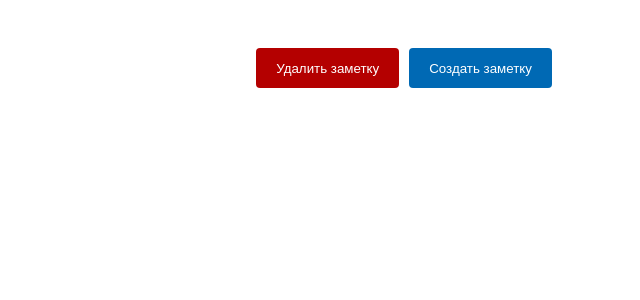
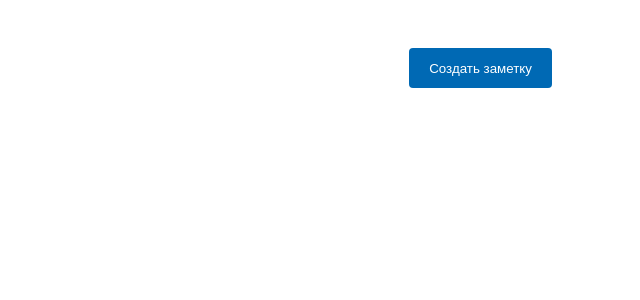
Before and after one commit to AlinaVlasova1/Nebus, a Nuxt app: page / in a window 1280 px wide. Shown: the top 300 px of the page, without its empty margins (640-1280 px from the left). Built offline with nearby package versions, Linux system fonts and the light colour scheme.

Commit message:
create AgreementDeleteNoteWindow, add layout NoteCard

```diff
--- /dev/null
+++ b/components/AgreementDeleteNoteWindow.vue
@@ -0,0 +1,16 @@
+<script lang="ts">
+
+export default defineComponent({
+  name: "AgreementDeleteNoteWindow",
+})
+</script>
+
+<template>
+  <div>
+
+  </div>
+</template>
+
+<style scoped>
+
+</style>
--- a/components/NoteCard.vue
+++ b/components/NoteCard.vue
@@ -7,9 +7,45 @@ export default defineComponent({
 </script>
 
 <template>
-  <div>{{note}}</div>
+  <div class="note-card" >
+    <div class="note-card__inner">
+      <div>
+        <h1 class="note-card__title">{{note.title}}</h1>
+        <div v-for="(todo, index) in note.toDo">
+          <span v-if="(index + 1) < 4">{{index+1}}.  {{todo.description}}</span>
+        </div>
+      </div>
+      <button class="note__button-delete" @click="">
+        <img class="window__trash_bin" src="public/icon/trash_bin.svg" alt="trash_bin">
+      </button>
+    </div>
+  </div>
 </template>
 
 <style scoped>
 
+  .note-card {
+    background-color: rgb(95, 134, 181);
+    color: white;
+    display: inline-block;
+    width: 100%;
+    margin-top: 20px;
+    border-radius: 10px;
+  }
+
+  .note-card__inner {
+    margin: 20px;
+    display: flex;
+  }
+
+  .note-card__title {
+    font-family: "Montserrat", serif;
+  }
+
+  .note__button-delete {
+    background-color: rgb(95, 134, 181);
+    border: none;
+    margin-left: auto;
+    margin-right: 0;
+  }
 </style>
--- a/pages/index.vue
+++ b/pages/index.vue
@@ -24,7 +24,6 @@ export default defineComponent({
 <template>
   <div class="main-block">
     <div class="main-block__buttons-style">
-      <button class="main-block__button-delete">Удалить заметку</button>
       <button  class="main-block__button-create" @click="isTriggeredCreateWindow = true">Создать заметку</button>
     </div>
     <div class="main-block__notes" v-if="notesStore.notes.length > 0">
@@ -36,13 +35,17 @@ export default defineComponent({
 
 <style scoped>
 
+  .main-block {
+    padding: 40px 80px;
+  }
+
   .main-block__buttons-style {
     display: flex;
-    padding: 40px 80px;
   }
 
   .main-block__button-create {
     margin-right: 0;
+    margin-left: auto;
     border: none;
     background-color: #0069B4;
     color: #fff;
@@ -52,15 +55,7 @@ export default defineComponent({
     border-radius: 4px;
   }
 
-  .main-block__button-delete {
-    margin-right: 10px;
-    margin-left: auto;
-    border: none;
-    background-color: #b40000;
-    color: #fff;
-    height: 40px;
-    padding-left: 20px;
-    padding-right: 20px;
-    border-radius: 4px;
+  .main-block__notes {
+    margin-top: 20px;
   }
 </style>
```
